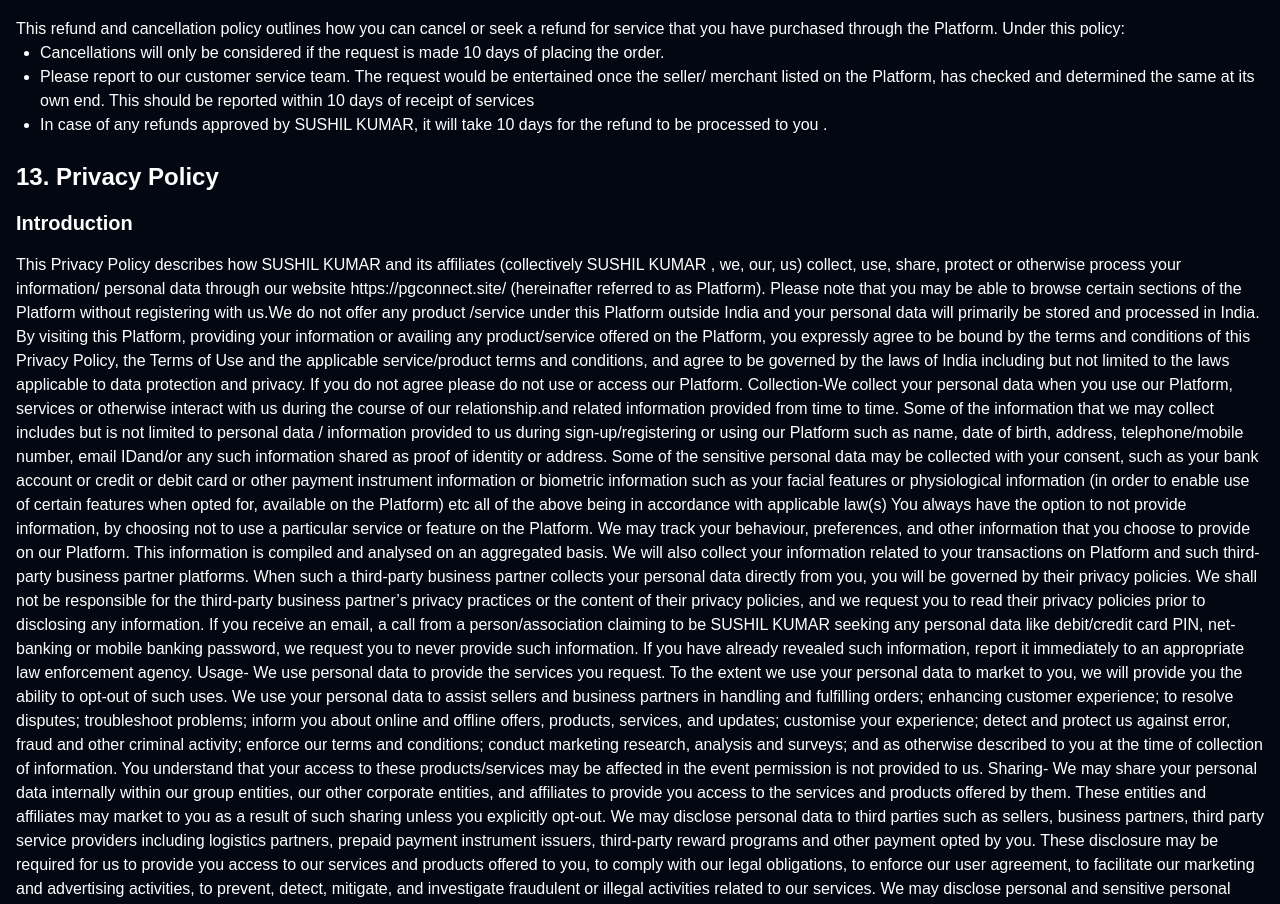
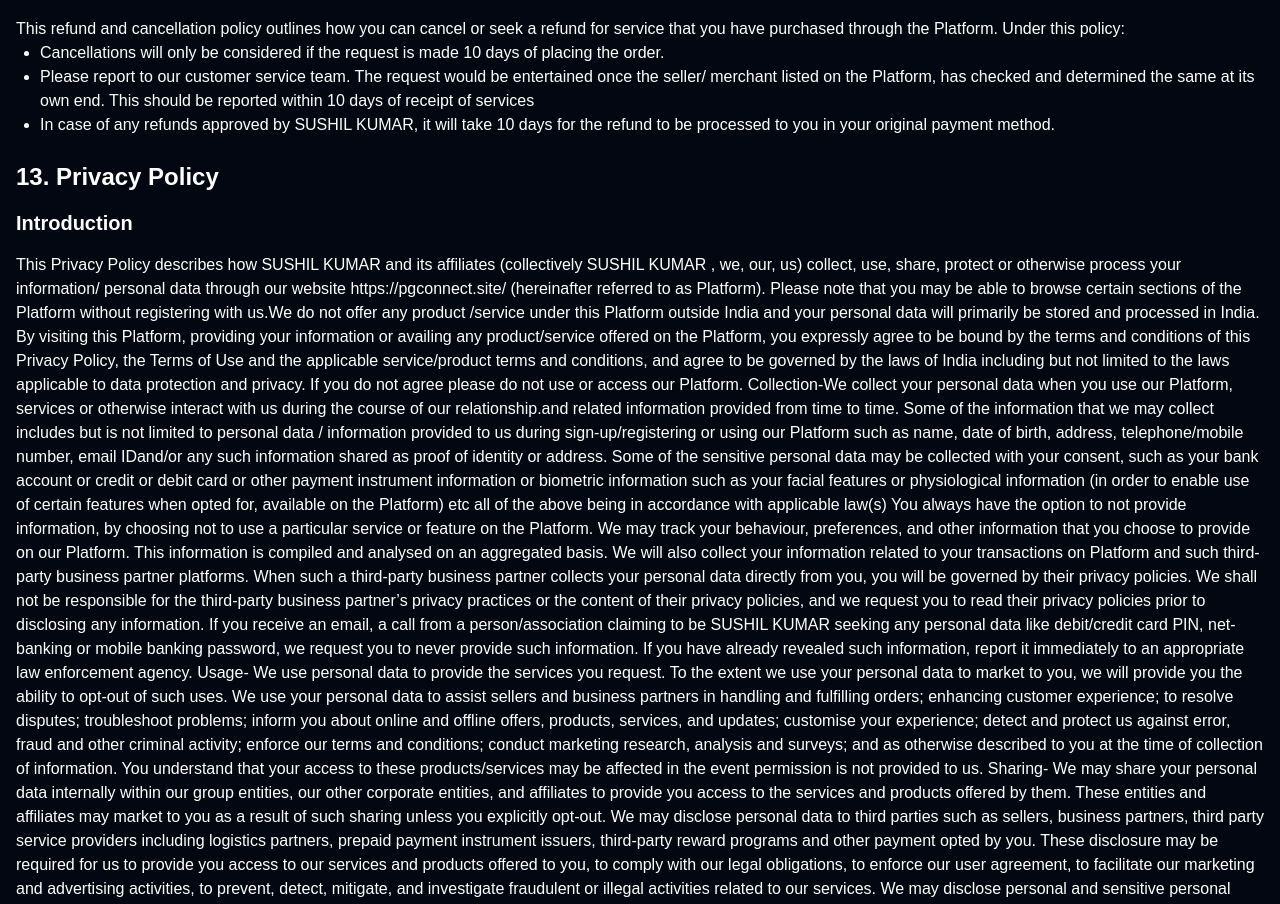
Before and after one commit to sachu0dev/PGConnect, a Next.js app in the folder next-app/: page /terms in a window 1280 px wide. Shown: the part 2971-3875 px from the top of the page. Built offline with nearby package versions, Linux system fonts and the light colour scheme; no server answers.

Commit message:
UP: Text

```diff
--- a/next-app/src/app/terms/page.tsx
+++ b/next-app/src/app/terms/page.tsx
@@ -273,7 +273,8 @@
             </li>
             <li>
               In case of any refunds approved by SUSHIL KUMAR, it will take 10
-              days for the refund to be processed to you .
+              days for the refund to be processed to you in your original
+              payment method.
             </li>
           </ul>
         </section>
```
